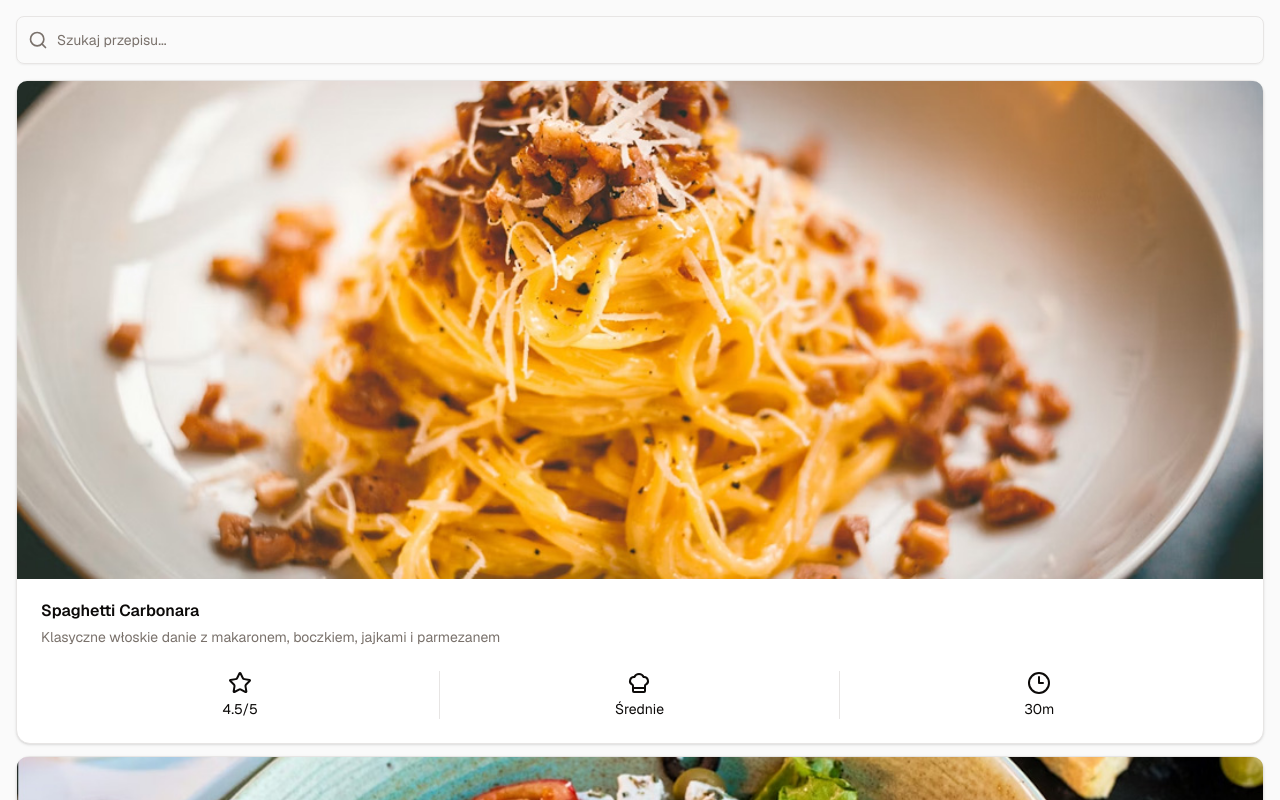
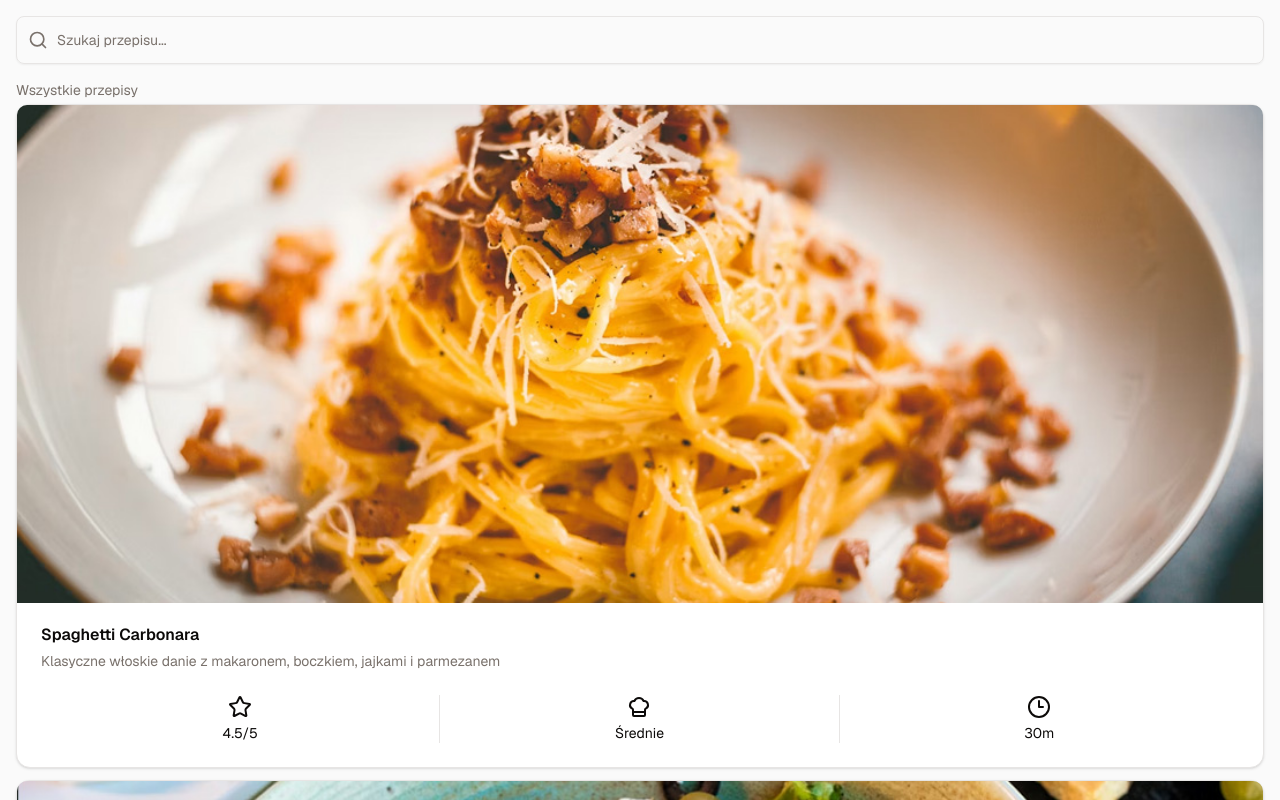
Before and after one commit to KrystianKurlej/smart-meal-planner, a Next.js app: page / in a window 1280 px wide. Shown: the top 800 px of the page. Built offline with nearby package versions, Linux system fonts and the light colour scheme.

Commit message:
Zaktualizuj komponenty Home i RecipeList, aby obsługiwały wyszukiwanie przepisów; dodaj typy dla propsów

```diff
--- a/app/page.tsx
+++ b/app/page.tsx
@@ -7,14 +7,16 @@ import { CircleX, Search } from "lucide-react";
 import { Button } from "@/components/ui/button";
 
 export default function Home() {
+  const [inputSearchTerm, setInputSearchTerm] = React.useState<string>("");
   const [searchTerm, setSearchTerm] = React.useState<string>("");
 
   const handleSearchChange = (e: React.ChangeEvent<HTMLInputElement>) => {
-    setSearchTerm(e.target.value);
+    setInputSearchTerm(e.target.value);
   };
 
   const handleSearchSubmit = (e: React.FormEvent<HTMLFormElement>) => {
     e.preventDefault();
+    setSearchTerm(inputSearchTerm);
   }
 
   return (
@@ -24,21 +26,21 @@ export default function Home() {
         <Input
           placeholder="Szukaj przepisu..."
           className="w-full h-12 px-10"
-          value={searchTerm}
+          value={inputSearchTerm}
           onChange={handleSearchChange}
           type="text"
         />
         <Button
           type="button"
           size="icon-lg"
-          className={`absolute top-1/2 right-1 -translate-y-1/2 ${!searchTerm && 'opacity-0 pointer-events-none'}`}
+          className={`absolute top-1/2 right-1 -translate-y-1/2 ${!inputSearchTerm && 'opacity-0 pointer-events-none'}`}
           variant="ghost"
-          onClick={() => setSearchTerm("")}
+          onClick={() => setInputSearchTerm("")}
         >
           <CircleX className="w-5 h-5 text-stone-500" />
         </Button>
       </form>
-      <RecipeList />
+      <RecipeList searchTerm={searchTerm} />
     </>
   );
 }
--- a/components/recipe-list.tsx
+++ b/components/recipe-list.tsx
@@ -5,10 +5,14 @@ import RecipeSpecs from "@/components/recipe-specs";
 import type { Recipe } from "@/types";
 import { AspectRatio } from "@radix-ui/react-aspect-ratio";
 import Image from "next/image";
+import type { RecipeListProps } from "@/types";
 
-export default function RecipeList() {
+export default function RecipeList({ searchTerm }: RecipeListProps) {
     return(
         <>
+        <p className="mb-1 text-sm text-stone-500">
+            {searchTerm ? `Wyniki wyszukiwania dla "${searchTerm}"` : 'Wszystkie przepisy'}
+        </p>
         {(recipes as Recipe[]).map((recipe) => (
             <Link key={recipe.id} href={`/recipes/${recipe.id}`}>
                 <Card className="w-full mb-3 pt-0">
--- a/types/index.ts
+++ b/types/index.ts
@@ -26,3 +26,7 @@ export interface RecipeSpecs {
   difficulty: 1 | 2 | 3;
   duration: number;
 }
+
+export interface RecipeListProps {
+  searchTerm: string;
+}
```
Lines whose indentation alone changed are shown as unchanged.
